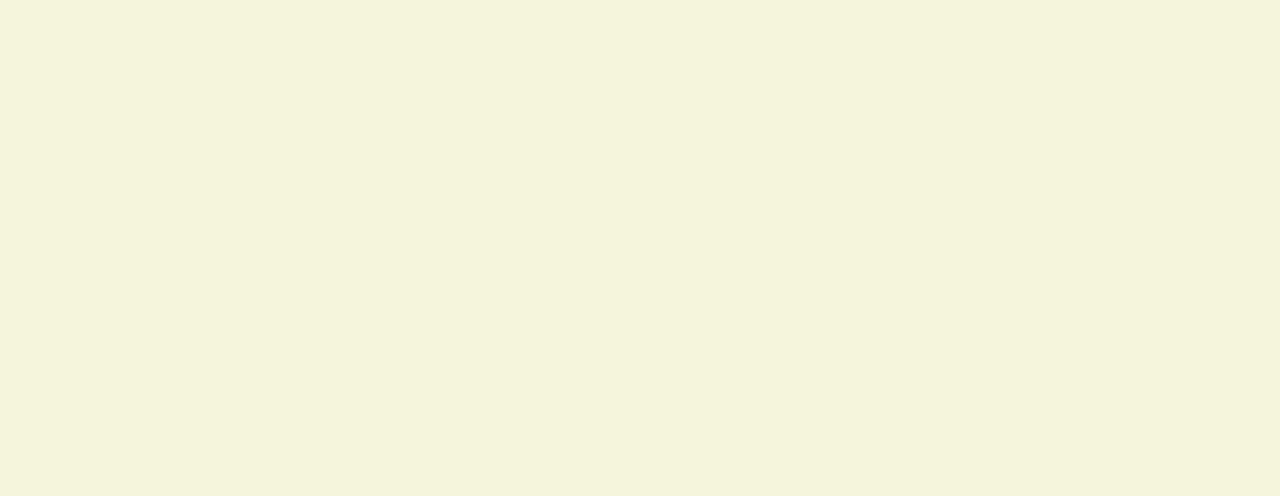
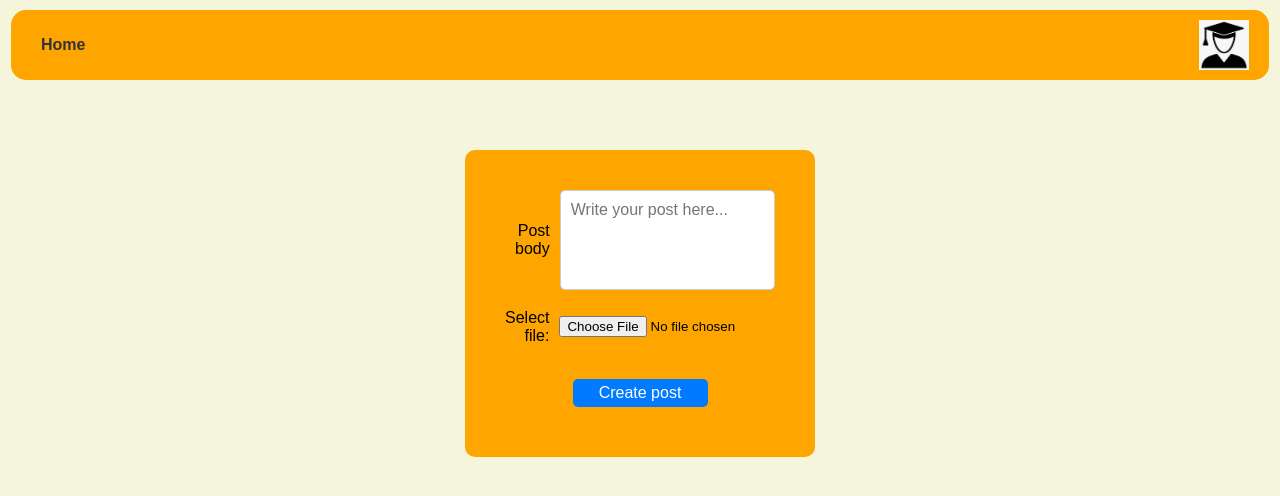
Before and after one commit to LaineKarl/lainekarl.github.io, a plain HTML site: page addPost.html in a window 1280 px wide. Drawn offline with Linux system fonts and the light colour scheme.

Commit message:
seperate css files

```diff
--- a/addPost.html
+++ b/addPost.html
@@ -5,8 +5,33 @@
     <meta name="viewport" content="width=device-width, initial-scale=1.0">
     <title>Document</title>
     <link rel="stylesheet" href="res/css/style.css">
+    <link rel="stylesheet" href="res/css/addPost.css">
+
 </head>
 <body>
+    <header>
+        <nav>
+        <a href="index.html" class="nav-link">Home</a>
+        </nav>
+        <img src="res/images/me.png" alt="Profile Picture">
+
+    </header>
+
+    <section class="addPost">
+        <div class="post-box">
+            <form action="index.html" method="get">
+                <div class="form-group">
+                    <label for="post-field">Post body</label>
+                    <textarea id="post-field" class="post-field" placeholder="Write your post here..."></textarea>
+                </div>
+                <div class="form-group">
+                    <label for="file-upload">Select file:</label>
+                    <input type="file" id="file-upload" class="file-upload" name="file">
+                </div>
+                <button class="createpostbutton">Create post</button>
+            </form>
+        </div>
+    </section>
 
 </body>
 </html>
--- /dev/null
+++ b/res/css/addPost.css
@@ -0,0 +1,59 @@
+.addPost {
+    display: flex;
+    flex-direction: column;
+    width: 350px;
+    margin-top: 400px;
+    margin: 70px auto;
+    padding: 40px;
+    background-color: orange;
+    text-align: center;
+    line-break:auto;
+    border-radius: 10px;
+
+
+}
+
+.form-group {
+    display: flex;
+    align-items: center;
+    margin-bottom: 1rem;
+
+}
+
+label {
+    width: 120px;
+    margin-right: 10px;
+    text-align: right;
+}
+
+.post-field {
+    width: 200%;
+    height: 100px;
+    padding: 10px;
+    border: 1px solid #ccc;
+    border-radius: 5px;
+    font-size: 1rem;
+    resize: none;
+    flex-grow: 1;
+}
+
+.file-upload {
+    flex-grow: 1;
+    padding: 10px 0;
+}
+
+.createpostbutton {
+    background-color: #007bff;
+    color: white;
+    border: none;
+    padding: 5px;
+    border-radius: 5px;
+    cursor: pointer;
+    font-size: 1rem;
+    width: 50%;
+    margin-top: 1rem;
+}
+
+.createpostbutton:hover {
+    background-color: #0056b3;
+}
--- a/res/css/style.css
+++ b/res/css/style.css
@@ -4,31 +4,61 @@
 }
 
 body {
-    line-height: 1.6;
-    margin: 10px;
+    margin: 1px;
     background-color: beige;
 }
 
-.Header {
-    display: block;
+header {
+    display: flex;
+    justify-content: space-between;
+    align-items: center;
     background-color: orange;
-    padding: 10px;
+    padding: 10px 20px;
     margin: 10px;
+    border-radius: 15px;
 
 }
 
-.login {
-    display: flexbox;
-    width: 300px;
-    margin-top: 400px;
-    margin: 0 auto;
-    padding: 40px;
-    background-color: orange;
-    text-align: center;
-    line-break:auto;
-
+header img {
+    width: 50px;
+    height: 50px;
 }
 
-form {
 
+a {
+    text-decoration: none;
+    color: #007bff;
 }
+
+a:hover {
+    color: blue;
+    cursor: pointer;
+}
+
+button {
+    margin: 10px 0;
+}
+
+nav a {
+    text-decoration: none;
+    color: #333;
+    font-weight: bold;
+    padding: 5px 10px;
+    border-radius: 5px;
+    transition: background-color 0.3s ease;
+}
+
+nav a:hover {
+    background-color: #d0d0d0;
+    color: #000;
+}
+
+footer {
+    display: flex;
+    justify-content: space-between;
+    align-items: center;
+    background-color: orange;
+    padding: 10px 20px;
+    margin: 10px;
+    border-radius: 15px;
+}
```
Also changed, not shown: index.html (+17 -2 lines), login.html (+17 -7 lines), res/css/index.css (added, +34 -0 lines), res/css/login.css (added, +37 -0 lines), res/images/me.png (added).
